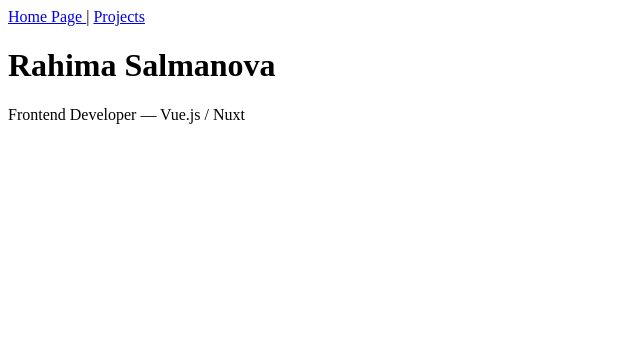
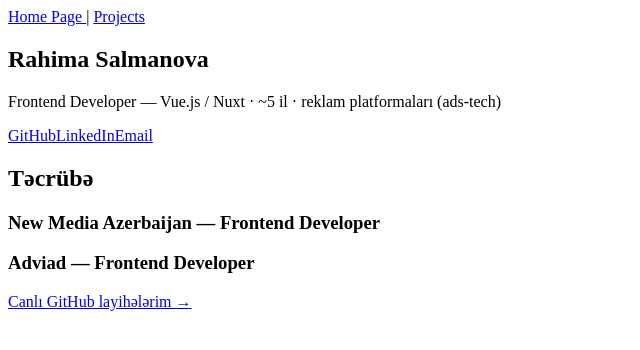
Before and after one commit to rahimasalman/rahima-salman-portfolio, a Nuxt app: page / in a window 1280 px wide. Shown: the top 350 px of the page, without its empty margins (0-640 px from the left). Built offline with nearby package versions, Linux system fonts and the light colour scheme.

Commit message:
feat: add some details to home page

```diff
--- a/app/pages/index.vue
+++ b/app/pages/index.vue
@@ -1,7 +1,30 @@
 <template>
   <main>
-    <h1>Rahima Salmanova</h1>
-    <p>Frontend Developer — Vue.js / Nuxt</p>
+    <!-- HERO -->
+    <section>
+      <h1>Rahima Salmanova</h1>
+      <p>Frontend Developer — Vue.js / Nuxt · ~5 il · reklam platformaları (ads-tech)</p>
+      <p><!-- 1-2 cümlə tagline: sən kimsən, nədə güclüsən --></p>
+      <div>
+        <a href="https://github.com/rahimasalman" target="_blank">GitHub</a>
+        <a href="https://www.linkedin.com/in/rahima-salman/" target="_blank">LinkedIn</a>
+        <a href="mailto:rahimasalman7@gmail.com">Email</a>
+      </div>
+    </section>
+
+    <!-- TƏCRÜBƏ -->
+    <section>
+      <h2>Təcrübə</h2>
+      <article>
+        <h3>New Media Azerbaijan — Frontend Developer</h3>
+        <p><!-- TS Vue/Nuxt ads platform, +30% revenue, modullar... --></p>
+      </article>
+      <article>
+        <h3>Adviad — Frontend Developer</h3>
+        <p><!-- cross-channel ads platform, +45% revenue... --></p>
+      </article>
+      <p><NuxtLink to="/activity">Canlı GitHub layihələrim →</NuxtLink></p>
+    </section>
   </main>
 </template>
 <script setup lang="ts">
```
